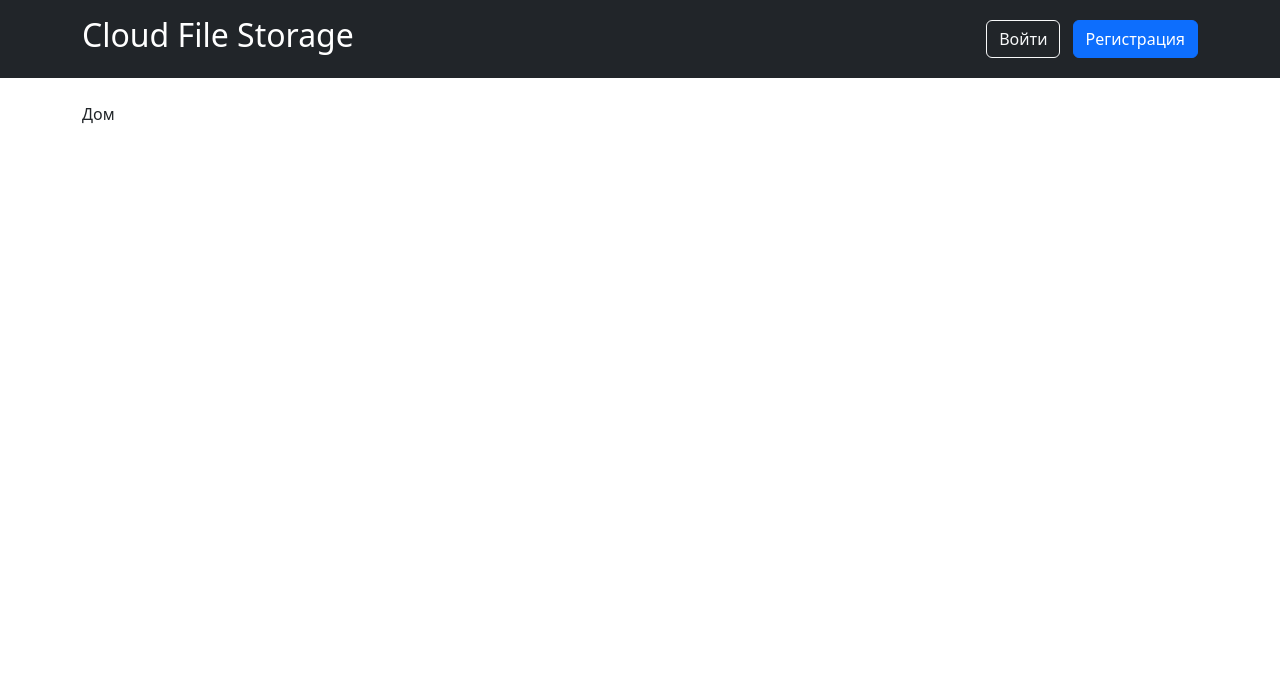
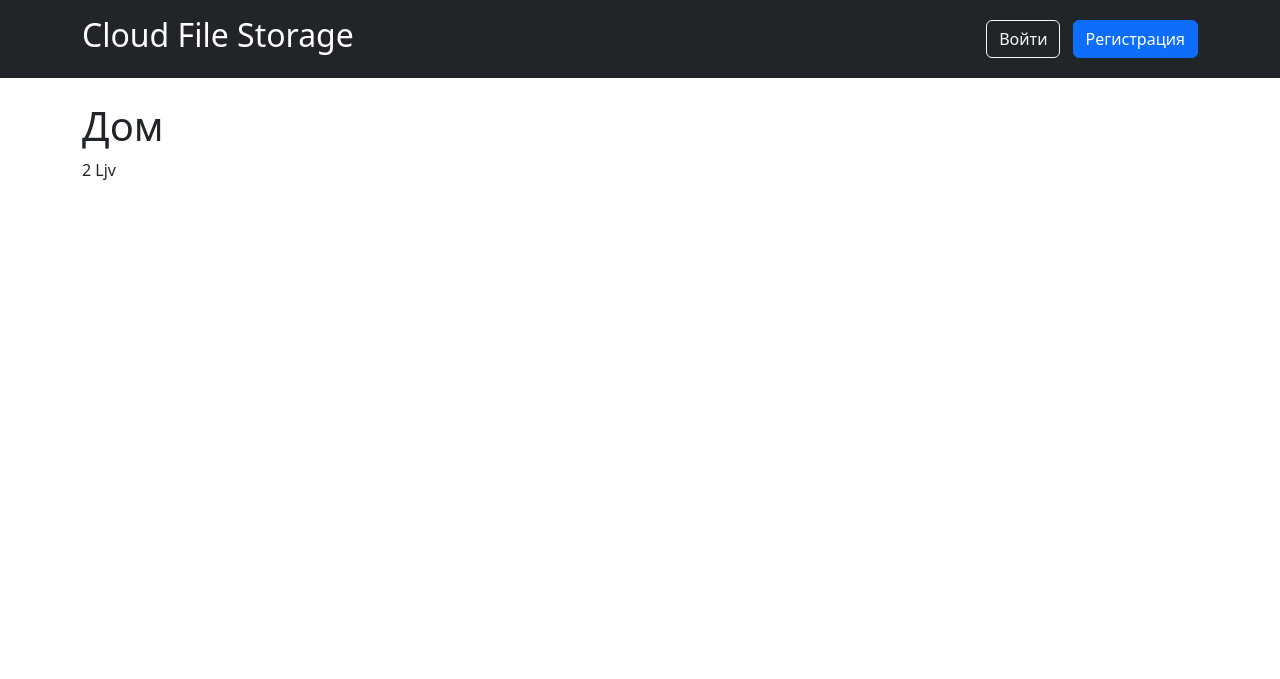
Before and after one commit to Gichie/CloudFileStorage, a Django app: page / in a window 1280 px wide. Shown: the top 679 px of the page. Run offline with Django 5.2, Linux system fonts and the light colour scheme.

Commit message:
init home.html

```diff
--- a/file_storage/templates/file_storage/home.html
+++ b/file_storage/templates/file_storage/home.html
@@ -1,5 +1,6 @@
 {% extends 'base.html' %}
 
 {% block content %}
-    Дом
+    <h1>Дом</h1>
+    2 Ljv
 {% endblock content %}
```
